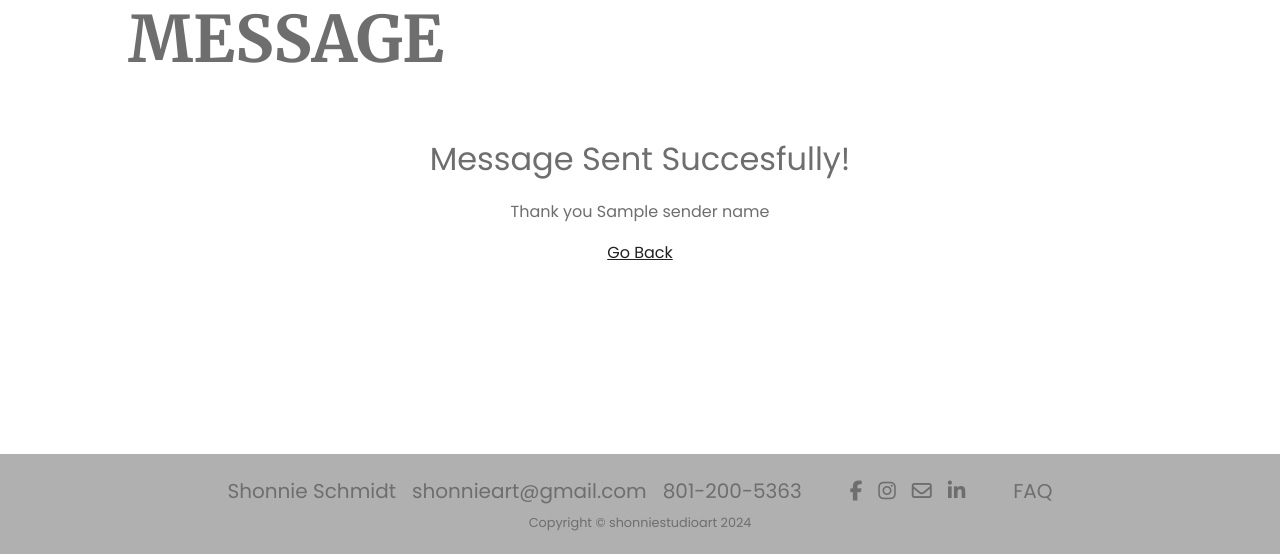
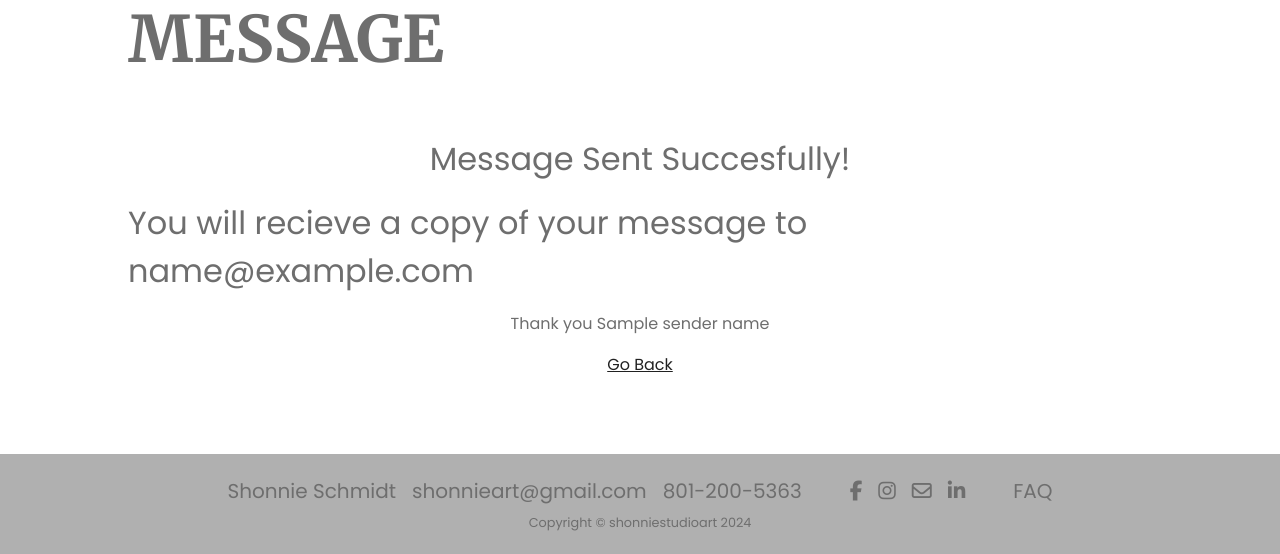
Before and after one commit to christian375h/shonniestudioart2, a Flask app: template templates/form.html in a window 1280 px wide. Shown: the part 246-800 px from the top of the page. Run offline with Flask 3, Linux system fonts and the light colour scheme; the template is opened without the code that fills it: most values are stand-ins (such as "Sample title", 1, 10 or a date in 2020); some libraries are stand-ins or nearby versions.

Commit message:
changed the contact email

```diff
--- a/app.py
+++ b/app.py
@@ -46,8 +46,8 @@ def classes():
 
 app.config['MAIL_SERVER'] = 'smtp.gmail.com'
 app.config['MAIL_PORT'] = 465
-app.config['MAIL_USERNAME'] = 'autoresponder375@gmail.com'
-app.config['MAIL_PASSWORD'] = 'qpgt xupv vftq umsk'
+app.config['MAIL_USERNAME'] = 'contact.shonniestudioart@gmail.com'
+app.config['MAIL_PASSWORD'] = 'axon ynsk dmsl gvkj'
 app.config['MAIL_USE_TLS'] = False
 app.config['MAIL_USE_SSL'] = True
 mail = Mail(app)
@@ -59,7 +59,7 @@ def form():
     sender_subject = request.form.get("subject")
     sender_message = request.form.get("message")
 
-    msg = Message(subject=sender_subject, sender=sender_email, recipients=['autoresponder375@gmail.com'])
+    msg = Message(subject=sender_subject, sender=sender_email, recipients=['contact.shonniestudioart@gmail.com', sender_email])
     msg.body = sender_name + " has sent a message from " + sender_email + "\n\n" + sender_message
     mail.send(msg)
 
--- a/templates/form.html
+++ b/templates/form.html
@@ -71,6 +71,7 @@
 
     <section id="success-message">
         <p class="section-text-p1">Message Sent Succesfully!</p>
+        <p class="section-text-p1">You will recieve a copy of your message to {{sender_email}}</p>
         <p>Thank you {{sender_name}}</p>
         <a class="text-link" href="contact.html">Go Back</a>
     </section>
```
